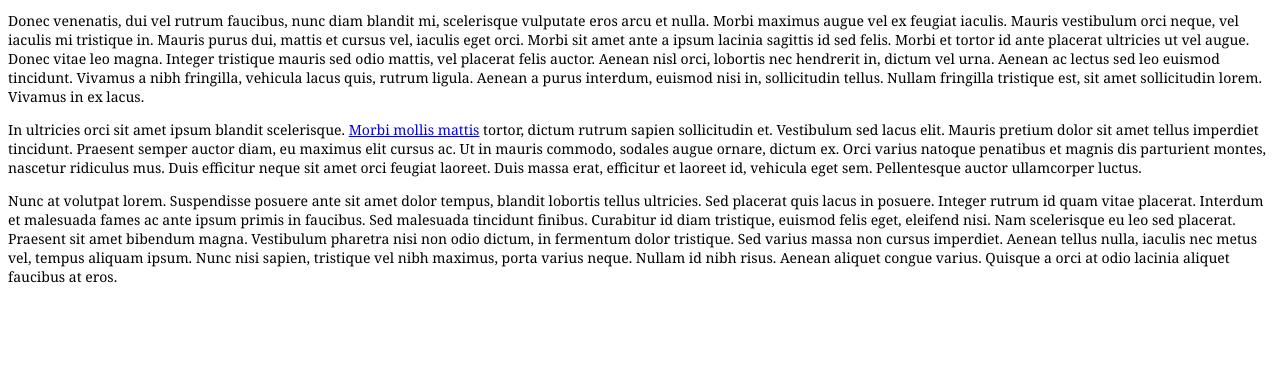
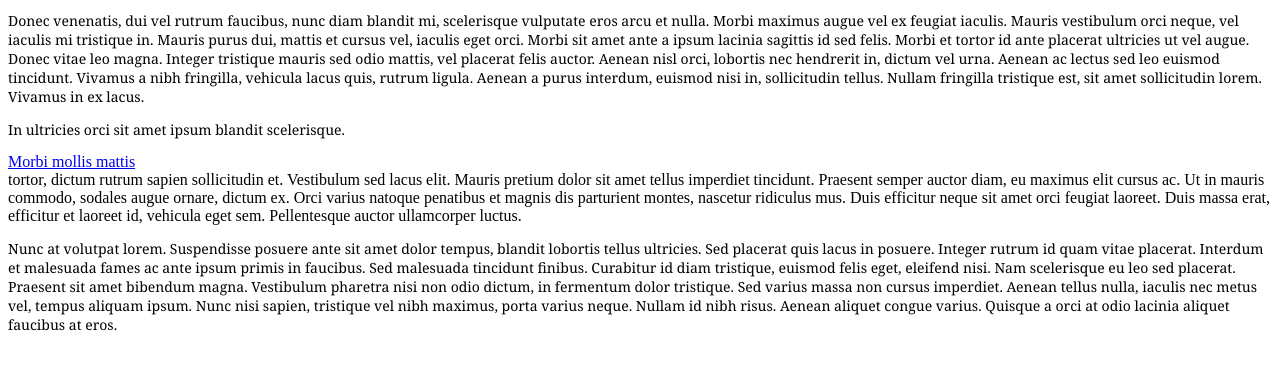
Before and after one commit to InfiniteDice/infinitedice.github.io, a plain HTML site: page index.html in a window 1280 px wide. Shown: the part 140-510 px from the top of the page. Drawn offline with Linux system fonts and the light colour scheme.

Commit message:
Update index.html

```diff
--- a/index.html
+++ b/index.html
@@ -27,7 +27,7 @@ height="0" width="0" style="display:none;visibility:hidden"></iframe></noscript>
 <p></p>
 <p>Donec venenatis, dui vel rutrum faucibus, nunc diam blandit mi, scelerisque vulputate eros arcu et nulla. Morbi maximus augue vel ex feugiat iaculis. Mauris vestibulum orci neque, vel iaculis mi tristique in. Mauris purus dui, mattis et cursus vel, iaculis eget orci. Morbi sit amet ante a ipsum lacinia sagittis id sed felis. Morbi et tortor id ante placerat ultricies ut vel augue. Donec vitae leo magna. Integer tristique mauris sed odio mattis, vel placerat felis auctor. Aenean nisl orci, lobortis nec hendrerit in, dictum vel urna. Aenean ac lectus sed leo euismod tincidunt. Vivamus a nibh fringilla, vehicula lacus quis, rutrum ligula. Aenean a purus interdum, euismod nisi in, sollicitudin tellus. Nullam fringilla tristique est, sit amet sollicitudin lorem. Vivamus in ex lacus.</p>
 <p></p>
-<p>In ultricies orci sit amet ipsum blandit scelerisque. <a href="https://infinitedice.github.io/temp/demositerip/home.mcom.com/home/welcome.html">Morbi mollis mattis</a> tortor, dictum rutrum sapien sollicitudin et. Vestibulum sed lacus elit. Mauris pretium dolor sit amet tellus imperdiet tincidunt. Praesent semper auctor diam, eu maximus elit cursus ac. Ut in mauris commodo, sodales augue ornare, dictum ex. Orci varius natoque penatibus et magnis dis parturient montes, nascetur ridiculus mus. Duis efficitur neque sit amet orci feugiat laoreet. Duis massa erat, efficitur et laoreet id, vehicula eget sem. Pellentesque auctor ullamcorper luctus.</p>
+<p>In ultricies orci sit amet ipsum blandit scelerisque. <div id="Morbi"><a href="https://infinitedice.github.io/temp/demositerip/home.mcom.com/home/welcome.html">Morbi mollis mattis</a></div> tortor, dictum rutrum sapien sollicitudin et. Vestibulum sed lacus elit. Mauris pretium dolor sit amet tellus imperdiet tincidunt. Praesent semper auctor diam, eu maximus elit cursus ac. Ut in mauris commodo, sodales augue ornare, dictum ex. Orci varius natoque penatibus et magnis dis parturient montes, nascetur ridiculus mus. Duis efficitur neque sit amet orci feugiat laoreet. Duis massa erat, efficitur et laoreet id, vehicula eget sem. Pellentesque auctor ullamcorper luctus.</p>
 <p></p>
 <p>Nunc at volutpat lorem. Suspendisse posuere ante sit amet dolor tempus, blandit lobortis tellus ultricies. Sed placerat quis lacus in posuere. Integer rutrum id quam vitae placerat. Interdum et malesuada fames ac ante ipsum primis in faucibus. Sed malesuada tincidunt finibus. Curabitur id diam tristique, euismod felis eget, eleifend nisi. Nam scelerisque eu leo sed placerat. Praesent sit amet bibendum magna. Vestibulum pharetra nisi non odio dictum, in fermentum dolor tristique. Sed varius massa non cursus imperdiet. Aenean tellus nulla, iaculis nec metus vel, tempus aliquam ipsum. Nunc nisi sapien, tristique vel nibh maximus, porta varius neque. Nullam id nibh risus. Aenean aliquet congue varius. Quisque a orci at odio lacinia aliquet faucibus at eros.</p>
 </body>
```
